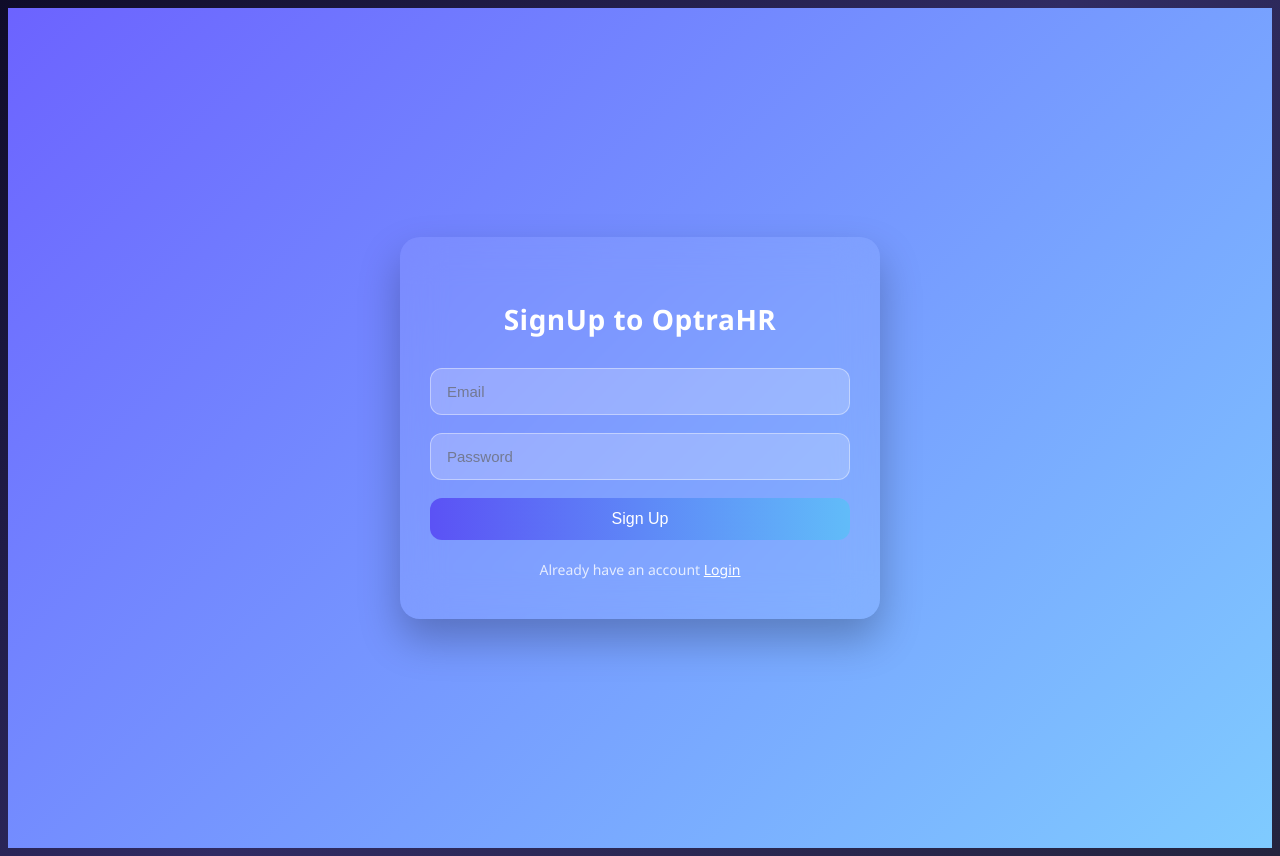
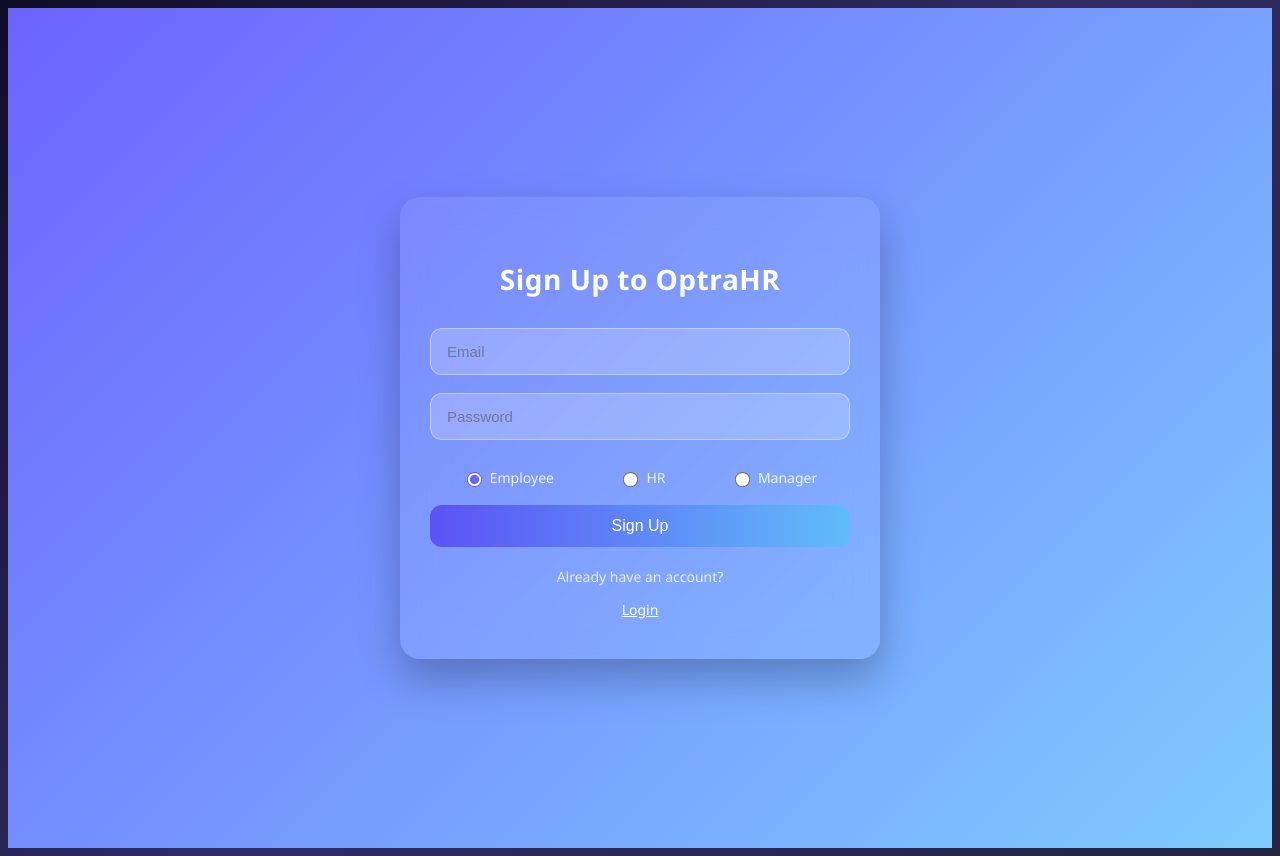
Before and after one commit to Vignesh-V06/OptraHR-Devops-project, a React (Create React App) app in the folder optrahr-frontend/: page /signup in a window 1280 px wide. Built offline with nearby package versions, Linux system fonts and the light colour scheme; no server answers.

Commit message:
Added Firestore database and separated roles

```diff
--- a/optrahr-frontend/src/auth/Signup.jsx
+++ b/optrahr-frontend/src/auth/Signup.jsx
@@ -1,46 +1,81 @@
 import React, { useState } from "react";
 import { Link } from "react-router-dom";
-import { auth } from "../firebase";
+import { auth, db } from "../firebase";
 import { createUserWithEmailAndPassword } from "firebase/auth";
-import "./auth.css"; // or Login.css
+import { doc, setDoc } from "firebase/firestore";
+import "./auth.css";
 
-const SignUp = () => {
+const Signup = () => {
   const [email, setEmail] = useState("");
   const [password, setPassword] = useState("");
+  const [role, setRole] = useState("employee");
 
-  const handleLogin = async () => {
+  const handleSignup = async () => {
     try {
-      await createUserWithEmailAndPassword(auth, email, password);
+      const userCred = await createUserWithEmailAndPassword(auth, email, password);
+      const user = userCred.user;
+
+      await setDoc(doc(db, "users", user.uid), {
+        email,
+        role,
+      });
+
+      alert("Signup successful!");
     } catch (error) {
-      alert(error.message);
+      alert("Signup failed: " + error.message);
     }
   };
 
   return (
     <div className="auth-container">
       <div className="auth-card">
-        <h2 className="auth-title">SignUp to OptraHR</h2>
+        <h2 className="auth-title">Sign Up to OptraHR</h2>
         <div className="auth-form">
-          <input
-            type="email"
-            placeholder="Email"
-            value={email}
-            onChange={(e) => setEmail(e.target.value)}
-          />
-          <input
-            type="password"
-            placeholder="Password"
-            value={password}
-            onChange={(e) => setPassword(e.target.value)}
-          />
-          <button className="auth-btn" onClick={handleLogin}>Sign Up</button>
+          <input type="email" placeholder="Email" value={email} onChange={(e) => setEmail(e.target.value)} />
+          <input type="password" placeholder="Password" value={password} onChange={(e) => setPassword(e.target.value)} />
+
+          <div className="role-options">
+            <label>
+              <input
+                type="radio"
+                name="role"
+                value="employee"
+                checked={role === "employee"}
+                onChange={(e) => setRole(e.target.value)}
+              />
+              Employee
+            </label>
+            <label>
+              <input
+                type="radio"
+                name="role"
+                value="hr"
+                checked={role === "hr"}
+                onChange={(e) => setRole(e.target.value)}
+              />
+              HR
+            </label>
+            <label>
+              <input
+                type="radio"
+                name="role"
+                value="manager"
+                checked={role === "manager"}
+                onChange={(e) => setRole(e.target.value)}
+              />
+              Manager
+            </label>
+          </div>
+
+          <button className="auth-btn" onClick={handleSignup}>Sign Up</button>
         </div>
         <div className="auth-link">
-          Already have an account <Link to="/">Login</Link>
+          <p>Already have an account?</p>
+          <Link to="/">Login</Link>
         </div>
       </div>
     </div>
   );
 };
 
-export default SignUp;
+export default Signup;
--- a/optrahr-frontend/src/auth/auth.css
+++ b/optrahr-frontend/src/auth/auth.css
@@ -57,6 +57,25 @@
   box-shadow: 0 0 10px rgba(255, 255, 255, 0.3), 0 0 4px rgba(0, 0, 0, 0.2);
   transform: scale(1.01);
 }
+.role-options {
+  display: flex;
+  justify-content: space-around;
+  margin-top: 10px;
+  color: rgba(255, 255, 255, 0.85);
+}
+
+.role-options label {
+  display: flex;
+  align-items: center;
+  gap: 6px;
+  font-size: 14px;
+  cursor: pointer;
+}
+
+.role-options input[type="radio"] {
+  accent-color: #6c63ff;
+  transform: scale(1.2);
+}
 
 .auth-btn {
   padding: 12px;
```
